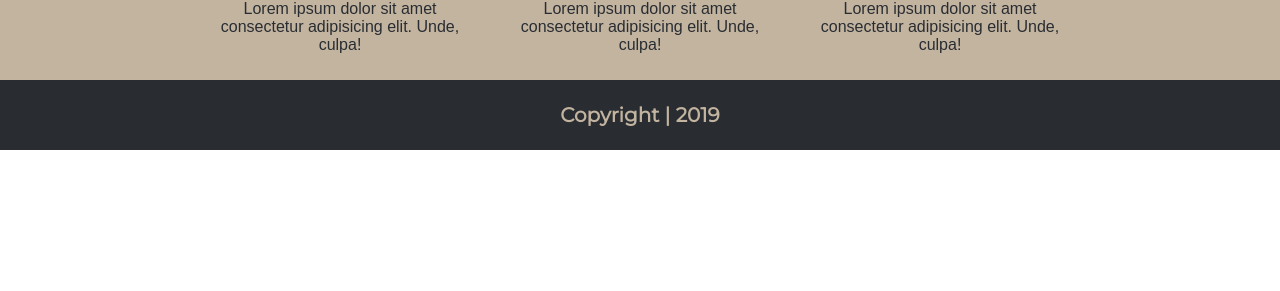
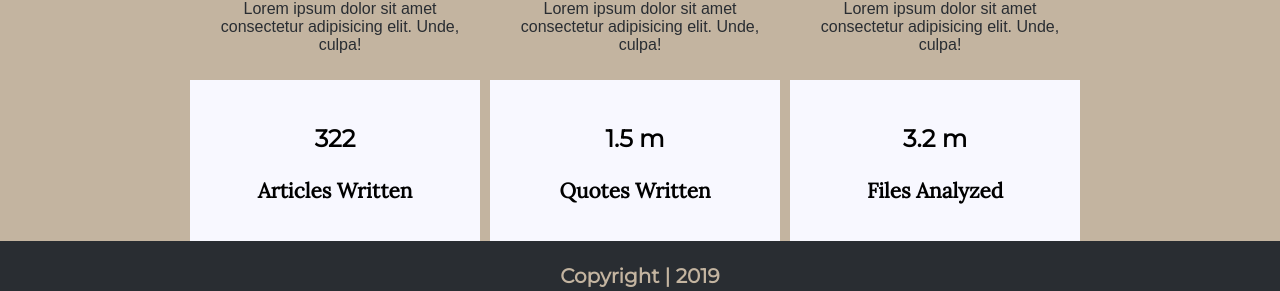
Before and after one commit to haeke/agency, a React (Create React App) app: page /services in a window 1280 px wide. Shown: the part 966-1257 px from the top of the page. Before the commit the page ends 1116 px from the top, so only its background shows below. Built offline with nearby package versions, Linux system fonts and the light colour scheme; a web font is replaced by a local one.

Commit message:
added a stat card component that is being used in the services page.

```diff
--- /dev/null
+++ b/src/components/StatCard/StatCard.css
@@ -0,0 +1,22 @@
+.statCardContainer {
+  background: var(--mainWhite);
+  padding: 20px;
+  flex: 1;
+  margin-right: 10px;
+}
+
+.statHeader {
+  font-size: 1.5rem;
+  text-align: center;
+}
+
+.statDescription {
+  font-size: 1.3rem;
+  text-align: center;
+}
+
+@media only screen and (max-width: 800px) {
+  .statCardContainer {
+    margin: 10px;
+  }
+}
--- /dev/null
+++ b/src/components/StatCard/StatCard.js
@@ -0,0 +1,20 @@
+import React from "react";
+import PropTypes from "prop-types";
+
+import "./StatCard.css";
+
+const StatCard = ({ statNumber, statDescription }) => {
+  return (
+    <div className="statCardContainer">
+      <h1 className="statHeader">{statNumber}</h1>
+      <h2 className="statDescription">{statDescription}</h2>
+    </div>
+  );
+};
+
+StatCard.propTypes = {
+  statNumber: PropTypes.string,
+  statDescription: PropTypes.string
+};
+
+export default StatCard;
--- a/src/components/Team/Team.css
+++ b/src/components/Team/Team.css
@@ -15,8 +15,17 @@
   border-bottom: 1px solid var(--brandColor);
 }
 
+.statContainer {
+  display: flex;
+  width: 100%;
+}
+
 @media only screen and (max-width: 800px) {
   .teamHeader {
     font-size: 1.5rem;
   }
+
+  .statContainer {
+    display: block;
+  }
 }
--- a/src/components/Team/Team.js
+++ b/src/components/Team/Team.js
@@ -1,6 +1,7 @@
 import React from "react";
 
 import TeamMember from "../TeamMember/TeamMember";
+import StatCard from "../StatCard/StatCard";
 
 import "./Team.css";
 
@@ -30,6 +31,11 @@ const Team = () => {
           teamMemberDescription="Lorem ipsum dolor sit amet consectetur adipisicing elit. Unde, culpa!"
         />
       </div>
+      <div className="statContainer">
+        <StatCard statNumber="322" statDescription="Articles Written" />
+        <StatCard statNumber="1.5 m" statDescription="Quotes Written" />
+        <StatCard statNumber="3.2 m" statDescription="Files Analyzed" />
+      </div>
     </article>
   );
 };
```
